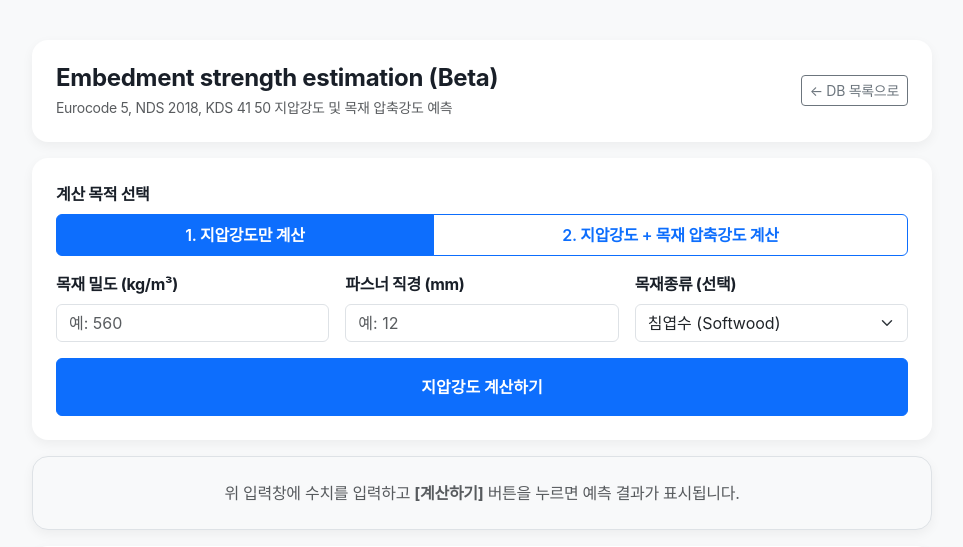
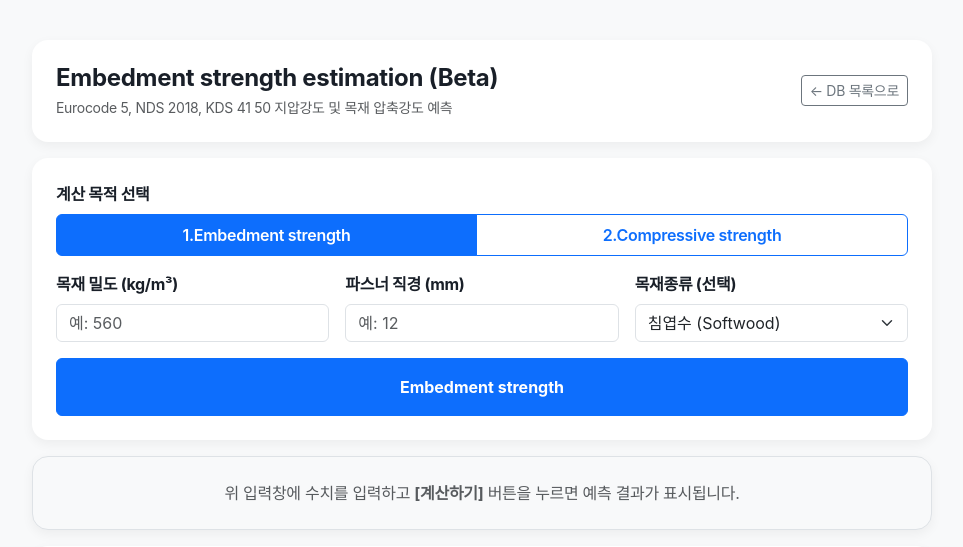
Before and after one commit to lcw1970/wood_data, a Spring Boot app: page /calculator in a window 1280 px wide. Shown: the top 547 px of the page, without its empty margins (158-1121 px from the left). Run offline with Spring Boot 4, Linux system fonts and the light colour scheme; some web fonts are replaced.

Commit message:
지압강도,압축강도 문구 영어로 수정

```diff
--- a/src/main/resources/templates/calculator.html
+++ b/src/main/resources/templates/calculator.html
@@ -35,10 +35,10 @@
                 <label class="form-label fw-bold d-block mb-2">계산 목적 선택</label>
                 <div class="btn-group w-100" role="group" aria-label="계산 모드 선택">
                     <input type="radio" class="btn-check" name="calcMode" id="modeStrength" value="STRENGTH" checked onchange="toggleCalcMode()">
-                    <label class="btn btn-outline-primary py-2 fw-semibold" for="modeStrength">1. 지압강도만 계산</label>
+                    <label class="btn btn-outline-primary py-2 fw-semibold" for="modeStrength">1.Embedment strength</label>
 
                     <input type="radio" class="btn-check" name="calcMode" id="modeCompressive" value="COMPRESSIVE" onchange="toggleCalcMode()">
-                    <label class="btn btn-outline-primary py-2 fw-semibold" for="modeCompressive">2. 지압강도 + 목재 압축강도 계산</label>
+                    <label class="btn btn-outline-primary py-2 fw-semibold" for="modeCompressive">2.Compressive strength</label>
                 </div>
             </div>
 
@@ -457,12 +457,12 @@
         if (isCompressive) {
             thicknessCol.style.display = 'block';
             thicknessInput.disabled = false;
-            submitBtn.textContent = '지압강도 및 압축강도 계산하기';
+            submitBtn.textContent = 'Compressive strength';
         } else {
             thicknessCol.style.display = 'none';
             thicknessInput.disabled = true;
             thicknessInput.value = '';
-            submitBtn.textContent = '지압강도 계산하기';
+            submitBtn.textContent = 'Embedment strength';
         }
     }
 
```
